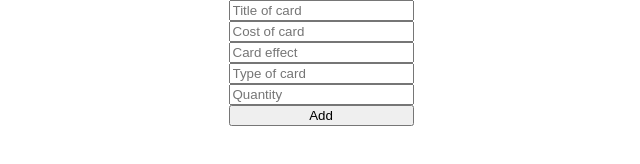
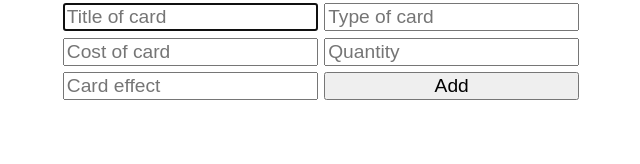
Before and after one commit to 10goo/cardPrinting, a plain HTML site: page index.html in a window 1280 px wide. Shown: the whole page, without its empty margins (319-959 px from the left). Drawn offline with Linux system fonts and the light colour scheme.

Commit message:
Fixed .page sliding down after each page. Layout and style changes.

```diff
--- a/index.html
+++ b/index.html
@@ -12,12 +12,16 @@
 <body>
 
     <div class="options">
-        <input type="text" id="card-title" placeholder="Title of card">
-        <input type="number" id="card-cost" placeholder="Cost of card">
-        <input type="text" id="card-effect" placeholder="Card effect">
-        <input type="text" id="card-type" placeholder="Type of card">
-        <input type="number" id="card-quantity" placeholder="Quantity">
-        <button id="add-cards" onclick="addButtonPressed()">Add</button>
+        <div class="options-left">
+            <input type="text" id="card-title" placeholder="Title of card" autofocus>
+            <input type="number" id="card-cost" placeholder="Cost of card">
+            <input type="text" id="card-effect" placeholder="Card effect">
+        </div>
+        <div class="options-right">
+            <input type="text" id="card-type" placeholder="Type of card">
+            <input type="number" id="card-quantity" placeholder="Quantity">
+            <button id="add-cards" onclick="addButtonPressed()">Add</button>
+        </div>
     </div>
 
     <div id="deck">
--- a/main.js
+++ b/main.js
@@ -42,7 +42,6 @@ let generateDeck = (array) => {
             let clonePage = page.cloneNode(true);
             document.querySelector('#deck').appendChild(clonePage);
         }
-        console.log(index);
     });
 
 }
@@ -78,7 +77,13 @@ let addButtonPressed = () => {
 }
 
 let deleteThis = (el) => {
+    let page = el.parentNode.parentNode.parentNode;
     console.log(el.parentNode.parentNode);
-    let page = el.parentNode.parentNode.parentNode;
     page.removeChild(el.parentNode.parentNode);
 }
+
+document.addEventListener("keydown", function(e){
+    if (e.which === 13) {
+        addButtonPressed();
+    }
+})
--- a/style.css
+++ b/style.css
@@ -7,9 +7,18 @@ html, body, viewport {
     font-family: Verdana, Geneva, Tahoma, sans-serif;
 }
 
+input, button {
+    font-size: 1.2rem;
+    margin: 0.2rem;
+}
+
+.options-left, .options-right {
+    display: flex;
+    flex-direction: column;
+}
+
 .options {
     display: flex;
-    flex-direction: column;
 }
 
 .card {
@@ -23,13 +32,14 @@ html, body, viewport {
 
 .page {
     width: 210mm;
-    height: 297mm;
+    height: 296.5mm; /*297 pushes #page into new page while @print*/
     border: 0.5px solid gray;
     display: flex;
     justify-content: center;
     align-items: center;
     flex-wrap: wrap;
     align-content: center;
+    page-break-after: always;
 }
 
 .delete {
```
